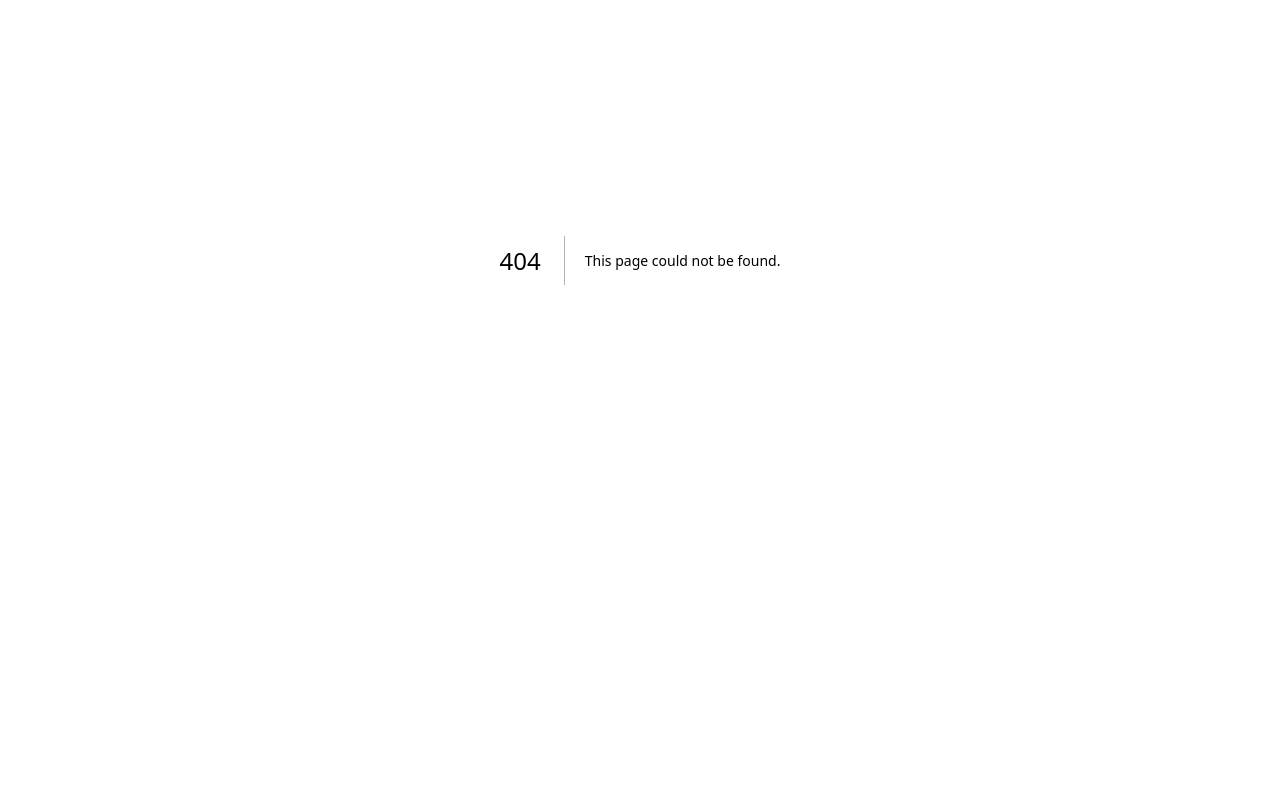
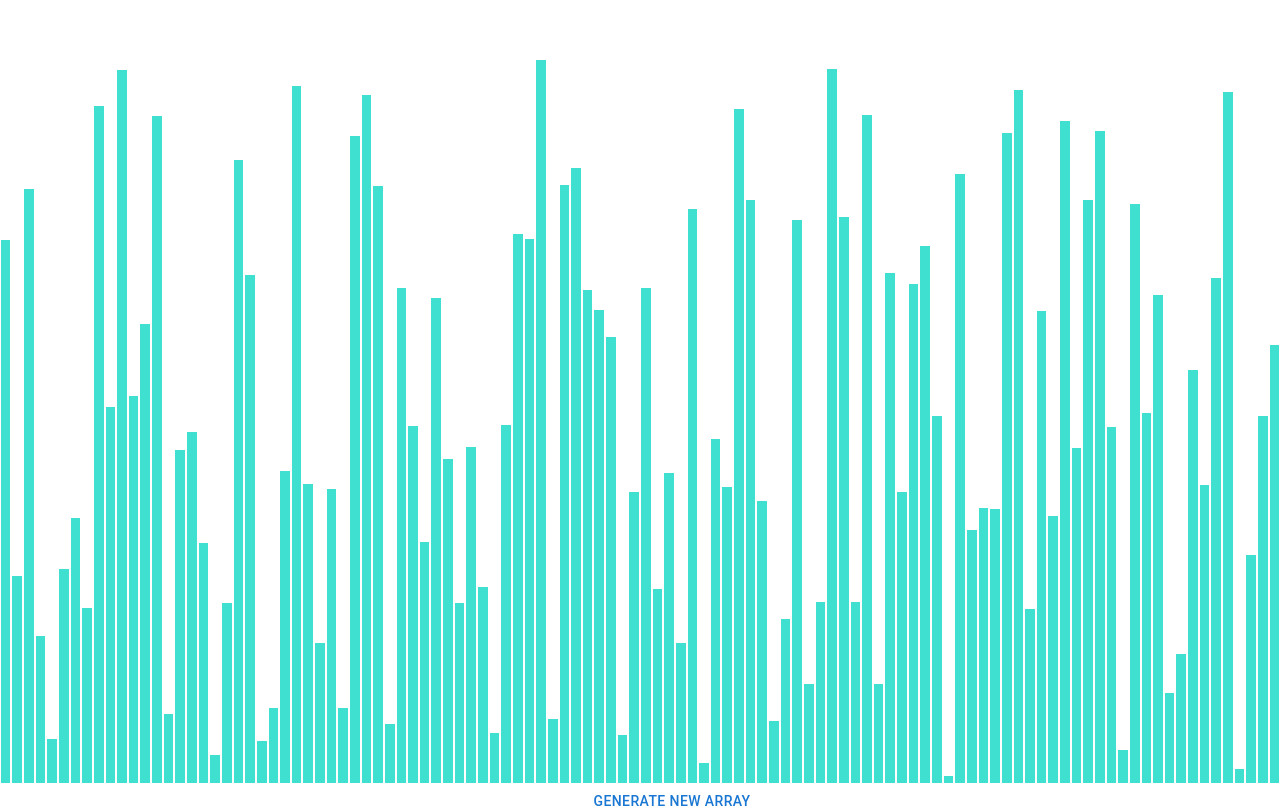
Before and after one commit to LGeoff31/AlgoFlow, a Next.js app: page /components/Blocks in a window 1280 px wide. Before the commit this address had no page. Shown: the part 140-952 px from the top of the page. Before the commit the page ends 800 px from the top, so only its background shows below. Built offline with nearby package versions, Linux system fonts and the light colour scheme.

Commit message:
bars + basic merge sort

```diff
--- /dev/null
+++ b/pages/SortingAlgorithms/algorithms.js
@@ -0,0 +1,77 @@
+export function getMergeSortAnimations(array) {
+  const animations = [];
+  if (array.length <= 1) return array;
+  const auxiliaryArray = array.slice();
+  mergeSortHelper(array, 0, array.length - 1, auxiliaryArray, animations);
+  return animations;
+}
+
+function mergeSortHelper(
+  mainArray,
+  startIdx,
+  endIdx,
+  auxiliaryArray,
+  animations
+) {
+  if (startIdx === endIdx) return;
+  const middleIdx = Math.floor((startIdx + endIdx) / 2);
+  mergeSortHelper(auxiliaryArray, startIdx, middleIdx, mainArray, animations);
+  mergeSortHelper(auxiliaryArray, middleIdx + 1, endIdx, mainArray, animations);
+  doMerge(mainArray, startIdx, middleIdx, endIdx, auxiliaryArray, animations);
+}
+
+function doMerge(
+  mainArray,
+  startIdx,
+  middleIdx,
+  endIdx,
+  auxiliaryArray,
+  animations
+) {
+  let k = startIdx;
+  let i = startIdx;
+  let j = middleIdx + 1;
+  while (i <= middleIdx && j <= endIdx) {
+    // These are the values that we're comparing; we push them once
+    // to change their color.
+    animations.push([i, j]);
+    // These are the values that we're comparing; we push them a second
+    // time to revert their color.
+    animations.push([i, j]);
+    if (auxiliaryArray[i] <= auxiliaryArray[j]) {
+      // We overwrite the value at index k in the original array with the
+      // value at index i in the auxiliary array.
+      animations.push([k, auxiliaryArray[i]]);
+      mainArray[k++] = auxiliaryArray[i++];
+    } else {
+      // We overwrite the value at index k in the original array with the
+      // value at index j in the auxiliary array.
+      animations.push([k, auxiliaryArray[j]]);
+      mainArray[k++] = auxiliaryArray[j++];
+    }
+  }
+  while (i <= middleIdx) {
+    // These are the values that we're comparing; we push them once
+    // to change their color.
+    animations.push([i, i]);
+    // These are the values that we're comparing; we push them a second
+    // time to revert their color.
+    animations.push([i, i]);
+    // We overwrite the value at index k in the original array with the
+    // value at index i in the auxiliary array.
+    animations.push([k, auxiliaryArray[i]]);
+    mainArray[k++] = auxiliaryArray[i++];
+  }
+  while (j <= endIdx) {
+    // These are the values that we're comparing; we push them once
+    // to change their color.
+    animations.push([j, j]);
+    // These are the values that we're comparing; we push them a second
+    // time to revert their color.
+    animations.push([j, j]);
+    // We overwrite the value at index k in the original array with the
+    // value at index j in the auxiliary array.
+    animations.push([k, auxiliaryArray[j]]);
+    mainArray[k++] = auxiliaryArray[j++];
+  }
+}
--- /dev/null
+++ b/pages/components/Blocks.js
@@ -0,0 +1,101 @@
+import React, { Component } from "react";
+import { Typography, Grid, Box, Button } from "@mui/material";
+import { getMergeSortAnimations } from "../SortingAlgorithms/algorithms.js";
+
+// Change this value for the speed of the animations.
+const ANIMATION_SPEED_MS = 1000;
+
+// Change this value for the number of bars (value) in the array.
+const NUMBER_OF_ARRAY_BARS = 110;
+
+// This is the main color of the array bars.
+const PRIMARY_COLOR = "turquoise";
+
+// This is the color of array bars that are being compared throughout the animations.
+const SECONDARY_COLOR = "red";
+
+class Blocks extends Component {
+  constructor(props) {
+    super(props);
+
+    this.state = {
+      array: [],
+    };
+  }
+
+  componentDidMount() {
+    this.resetArray();
+  }
+
+  resetArray() {
+    const array = [];
+    for (let i = 0; i < NUMBER_OF_ARRAY_BARS; i++) {
+      array.push(randomIntFromInterval(5, 730));
+    }
+    this.setState({ array });
+  }
+
+  mergeSort() {
+    const animations = getMergeSortAnimations(this.state.array);
+    for (let i = 0; i < animations.length; i++) {
+      const arrayBars = document.getElementsByClassName("array-bar");
+      const isColorChange = i % 3 !== 2;
+      if (isColorChange) {
+        const [barOneIdx, barTwoIdx] = animations[i];
+        const barOneStyle = arrayBars[barOneIdx].style;
+        const barTwoStyle = arrayBars[barTwoIdx].style;
+        const color = i % 3 === 0 ? SECONDARY_COLOR : PRIMARY_COLOR;
+        setTimeout(() => {
+          barOneStyle.backgroundColor = color;
+          barTwoStyle.backgroundColor = color;
+        }, i * ANIMATION_SPEED_MS);
+      } else {
+        setTimeout(() => {
+          const [barOneIdx, newHeight] = animations[i];
+          const barOneStyle = arrayBars[barOneIdx].style;
+          barOneStyle.height = `${newHeight}px`;
+        }, i * ANIMATION_SPEED_MS);
+      }
+    }
+  }
+
+  render() {
+    const { array } = this.state;
+    return (
+      <Grid
+        margin="0 auto"
+        justifyContent={"center"}
+        textAlign={"center"}
+        marginTop="4rem"
+      >
+        <Typography color="white" variant="h2" marginBottom="4rem">
+          Merge Sort
+        </Typography>
+        <Box display="flex" justifyContent="center" alignItems="flex-end">
+          {array.map((value, idx) => (
+            <Box
+              className="array-bar"
+              key={idx}
+              style={{
+                backgroundColor: PRIMARY_COLOR,
+                height: `${value}px`,
+                width: `${NUMBER_OF_ARRAY_BARS / 10}px`,
+              }}
+            />
+          ))}
+        </Box>
+        <Button onClick={() => this.mergeSort()} sx={{ color: "white" }}>
+          Sort!
+        </Button>
+        <Button onClick={() => this.resetArray()}>Generate new array</Button>
+      </Grid>
+    );
+  }
+}
+
+export default Blocks;
+
+// Utility function to generate a random number between a given range
+function randomIntFromInterval(min, max) {
+  return Math.floor(Math.random() * (max - min + 1) + min);
+}
--- a/pages/components/Navbar.js
+++ b/pages/components/Navbar.js
@@ -18,12 +18,14 @@ const Navbar = () => {
           },
         }}
       >
-        <img src={"../../logo-white.png"} alt="logo" height={50} />
+        <Link href="/">
+          <img src={"../../logo-white.png"} alt="logo" height={50} />
+        </Link>
       </Box>
       {/* <img src={"../../slogan.png"} alt="logo" height={50} /> */}
 
       <Stack direction={"row"} gap="1rem">
-        <Link sx={{ textDecoration: "none" }}>
+        <Link sx={{ textDecoration: "none" }} href="/merge">
           <Box
             sx={{
               transition: "transform 0.3s", // Animation transition
--- a/styles/globals.css
+++ b/styles/globals.css
@@ -44,3 +44,15 @@
   color: white;
   transform: rotateY(180deg);
 }
+
+.array-container {
+  position: absolute;
+  left: 100px;
+  /* top: 100px; */
+}
+
+.array-bar {
+  width: 4px;
+  display: inline-block;
+  margin: 0 1px;
+}
```
Also changed, not shown: pages/merge.js (added, +17 -0 lines).
